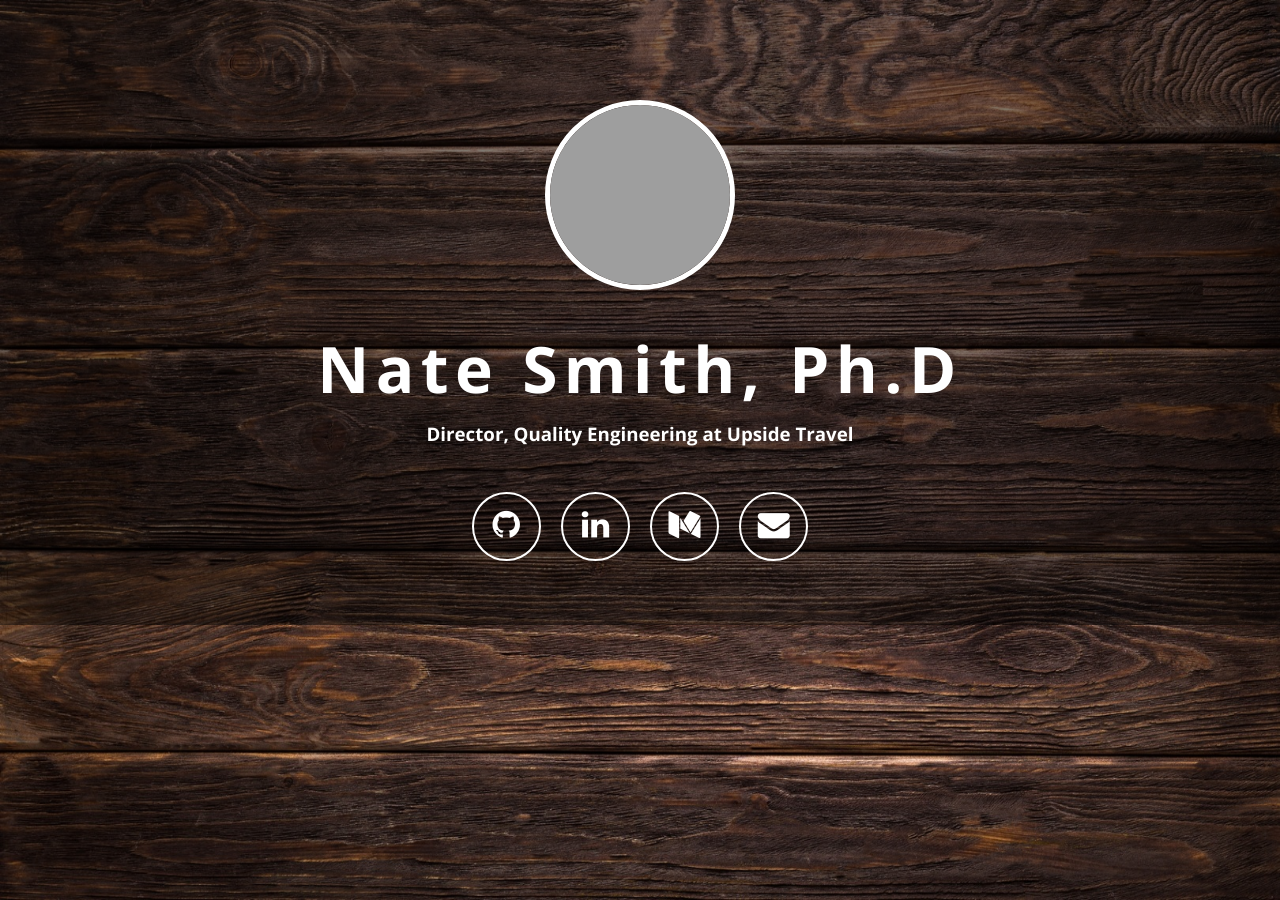
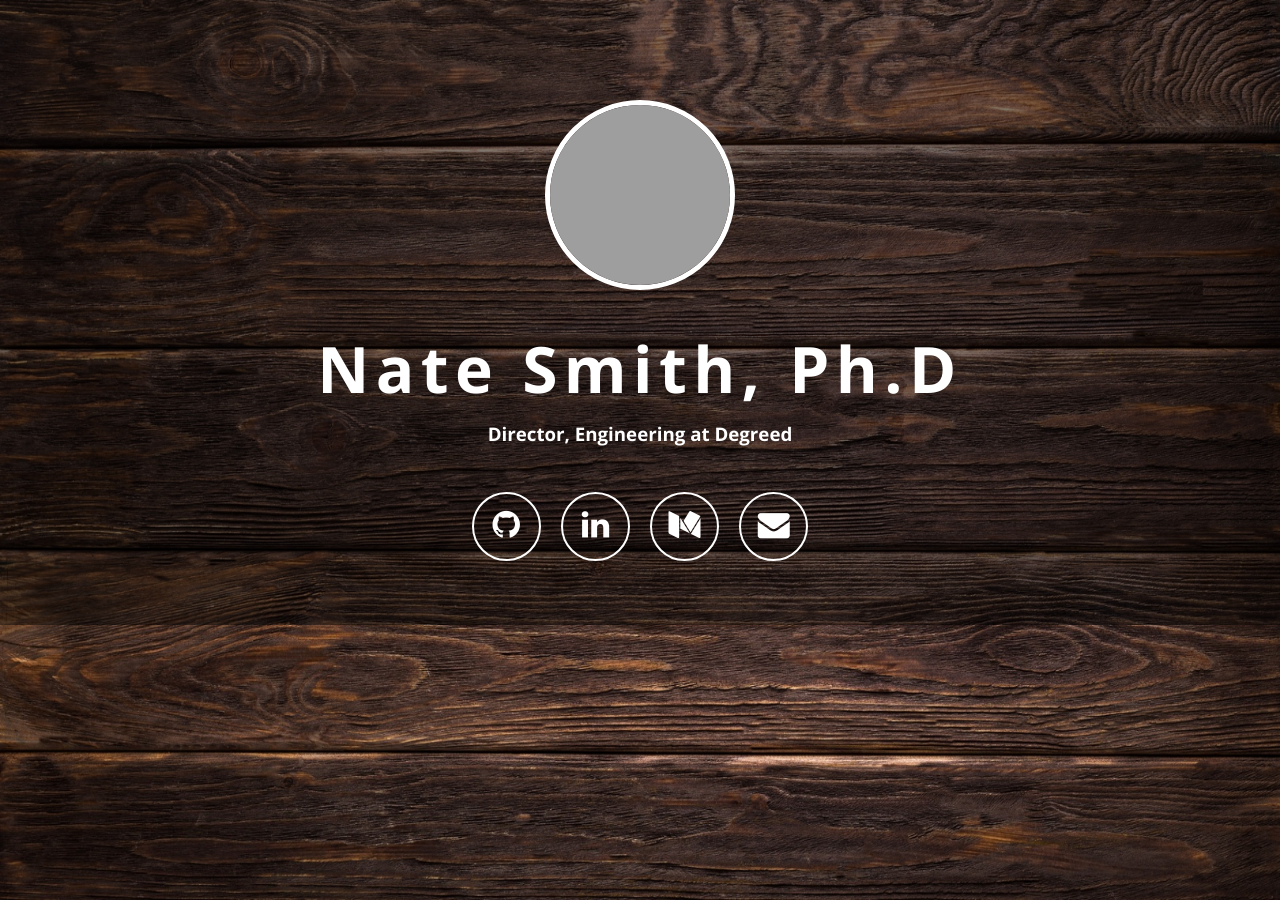
Before and after one commit to nrxsmith/nrxsmith.github.io, a Jekyll site: the page built from index.html, in a window 1280 px wide. Built offline with Jekyll 4.4.1, drawn with Linux system fonts in a browser that asks for light colours; nearby versions of some CDN libraries; grey boxes are pictures that could not be loaded.

Commit message:
Update job title

```diff
--- a/_config.yml
+++ b/_config.yml
@@ -1,6 +1,6 @@
 # Site settings
 name: Nate Smith, Ph.D
-description: "Director, Quality Engineering at Upside Travel"
+description: "Director, Engineering at Degreed"
 url: ""
 
 
```
